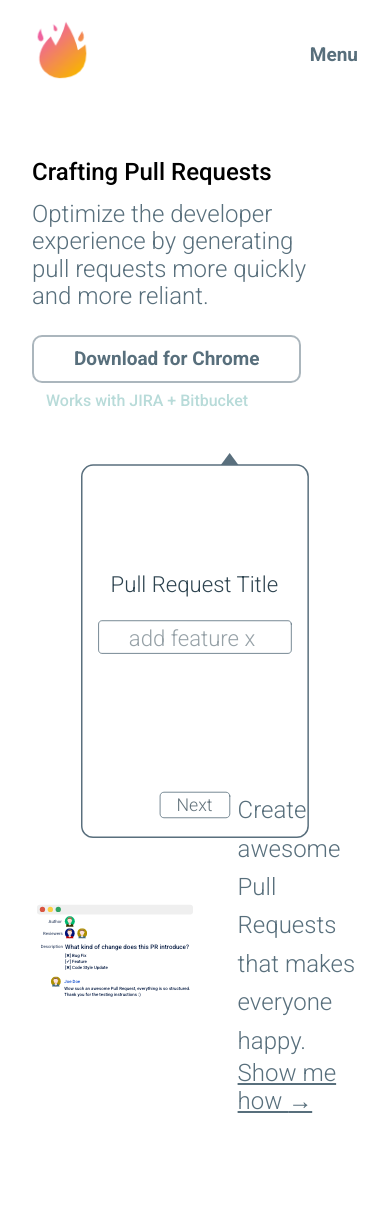
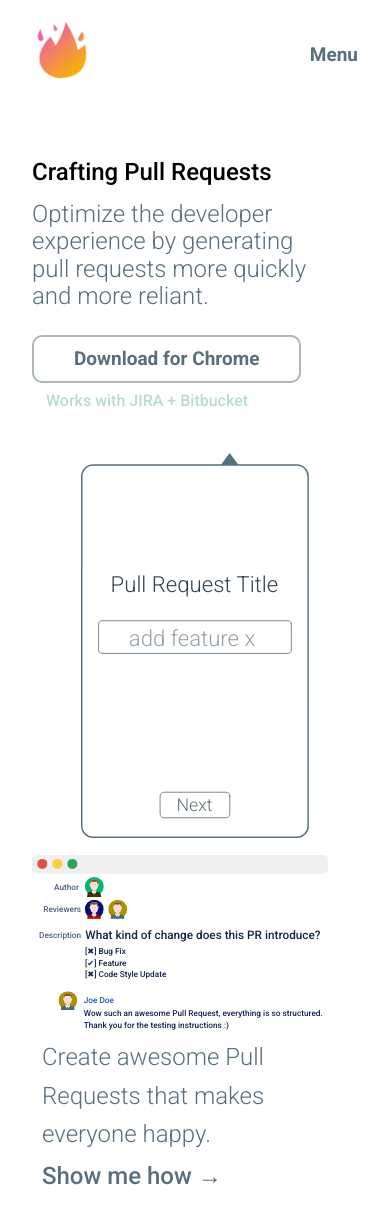
Before and after one commit to 3YOURMIND/fire-pr, a Nuxt app: page / in a window 390 px wide. Shown: the top 1224 px of the page. Before the commit the page ends 1157 px from the top, so only its background shows below. Built offline with nearby package versions, Linux system fonts and the light colour scheme.

Commit message:
feat(site): index
more responsiveness on main page

```diff
--- a/fire-pr-site/pages/index.vue
+++ b/fire-pr-site/pages/index.vue
@@ -11,7 +11,7 @@
               Optimize the developer experience by generating pull requests more
               quickly and more reliant.
             </span>
-            <div class="pure-u-1" style="margin-top: 24px;">
+            <div class="pure-u-1 content__button-container">
               <a
                 :href="downloadUrl"
                 rel="noopener noreferrer"
@@ -75,18 +75,18 @@
       </svg>
       <div class="container testimonial__container--parent">
         <div class="pure-g testimonial__container">
-          <div class="pure-u-3-5 testimonial__illustration-container">
+          <div class="pure-u-1 pure-u-sm-3-5 testimonial__illustration-container">
             <TheIllustrationPullRequestExample class="testimonial__illustration" />
           </div>
-          <div class="pure-u-2-5" style="display: flex; align-items: center; padding-left: 10px;">
+          <div class="pure-u-1 pure-u-sm-2-5" style="display: flex; align-items: center; padding-left: 10px;">
             <div class="pure-g">
               <div class="pure-u-1">
                 <span class="content__description" style="line-height: 1.6em;">
                   Create awesome Pull Requests that makes everyone happy.
                 </span>
               </div>
-              <div class="pure-u-1">
-                <router-link :to="'/about'" class="content__description">
+              <div class="pure-u-1" style="margin-top: 0.6em;">
+                <router-link :to="'/about'" class="content__description" style="font-weight: 500;">
                   Show me how <b>→</b>
                 </router-link>
               </div>
@@ -168,14 +168,27 @@ export default {
 <style lang="scss" scoped>
 @import '../assets/scss/layout.scss';
 
+.content__button-container {
+	margin-top: 24px;
+}
+
 .testimonial__container--parent {
 	margin-top: calc(100vw * -0.36837);
 	height: calc(100vw * -0.36837);
+
+	@media (max-width: 767px) {
+		margin-top: 0;
+		height: 100%;
+	}
 }
 
 .testimonial__background-container {
 	position: relative;
 	margin-top: 5em;
+
+	@media (max-width: 767px) {
+		margin-top: 0;
+	}
 }
 
 .testimonial__background {
@@ -198,11 +211,15 @@ export default {
 	@media (max-width: 1300px) {
 		width: 40vw;
 	}
+
+	@media (max-width: 568px) {
+		width: 100%;
+	}
 }
 
 .testimonial__container {
 	width: 100%;
-	margin-top: 10%;
+	margin-top: 17%;
 
 	@media (max-width: 1400px) {
 		margin-top: 5%;
@@ -312,5 +329,7 @@ export default {
 	max-width: 90%;
 	font-family: 'Roboto';
 	font-weight: 300;
+
+	text-decoration: none;
 }
 </style>
```
Also changed, not shown: fire-pr-site/assets/illustration-1.svg.
